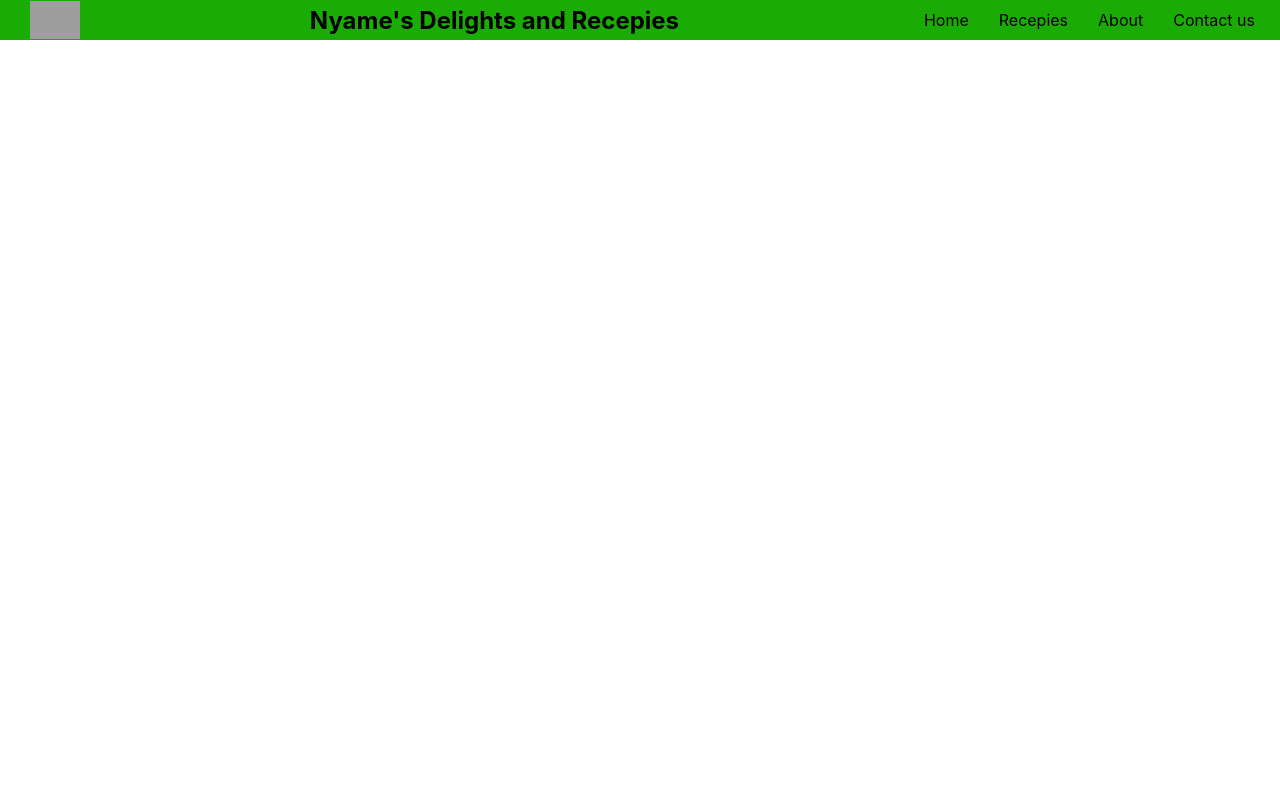
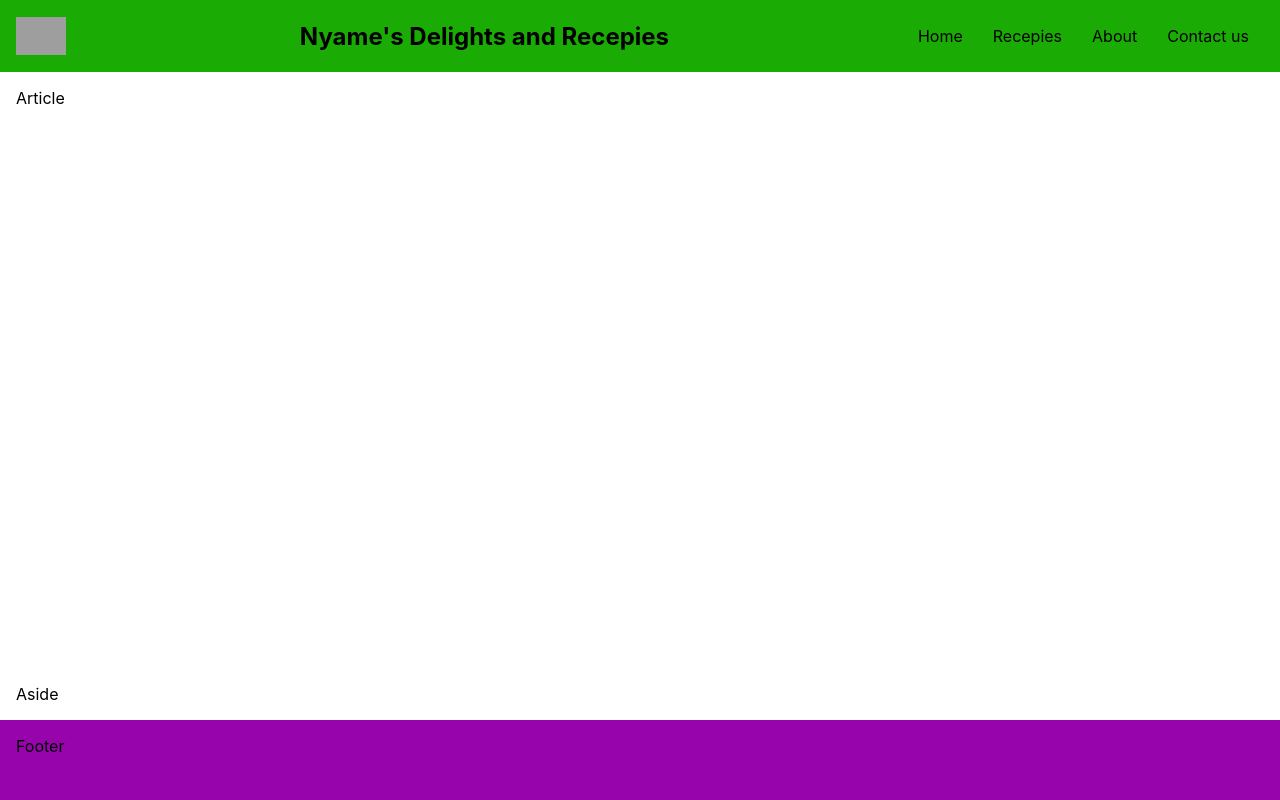
Before and after one commit to Nyame-Wolf/Microverse-Pre-Bootcamp, a plain HTML site: page index.html in a window 1280 px wide. Drawn offline with Linux system fonts and the light colour scheme; grey boxes are pictures that could not be loaded.

Commit message:
Add styles for main, aside and footer

```diff
--- a/index.html
+++ b/index.html
@@ -23,8 +23,10 @@
         <li class="nav-item"><a href="#">Contact us</a></li>
       </ul>
     </nav>
-    <article></article>
-    <aside></aside>
-    <footer></footer>
+    <div id="main">
+      <article>Article</article>
+    </div>
+    <aside>Aside</aside>
+    <footer>Footer</footer>
   </body>
 </html>
--- a/style.css
+++ b/style.css
@@ -17,6 +17,7 @@ body {
     flex-direction: column;
     margin: 0;
 }
+
 nav {
     width: 100%;
     background-color: #1AAC04;
@@ -62,3 +63,41 @@ nav {
 h1 {
     text-align: center;
 }
+
+#main {
+    display: flex;
+    flex: 1;
+}
+
+#main>article {
+    flex: 2;
+}
+
+#main>aside {
+    flex: 0 0 20vw;
+    background: beige;
+}
+
+.previews {
+    max-width: 100%;
+    height: auto;
+
+}
+
+.previews>img {
+    width: 200px;
+}
+
+footer {
+    display: flex;
+    background: #9704AC;
+    height: 10vh;
+}
+
+header,
+footer,
+article,
+nav,
+aside {
+    padding: 1em;
+}
```
